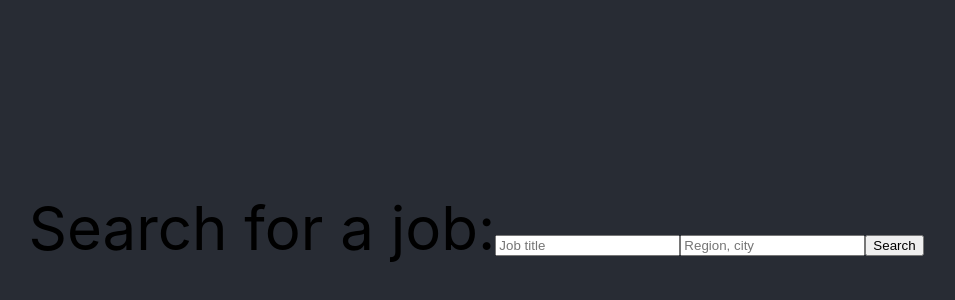
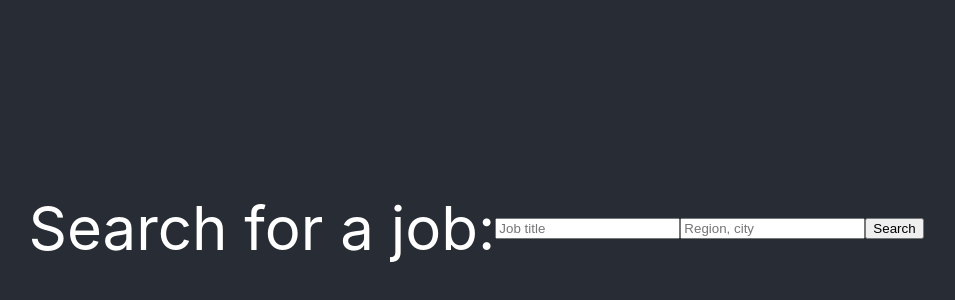
Before and after one commit to Svdbroek/TechJob-Searcher, a React (Create React App) app: page / in a window 1280 px wide. Shown: the part 172-472 px from the top of the page, without its empty margins (164-1119 px from the left). Built offline with nearby package versions, Linux system fonts and the light colour scheme.

Commit message:
rewrote some functions for readability, changed the way the splashpage works

```diff
--- a/src/App.css
+++ b/src/App.css
@@ -20,18 +20,3 @@
 .App-link {
   color: #09d3ac;
 }
-
-.startPage {
-display: flex;
-background-color: #282c34;
-position: fixed;
-top: 0;
-left: 0;
-bottom: 0;
-right: 0;
-overflow: auto;
-justify-content: center;
-align-items: center;
-font-size: 60px;
-
-}
--- a/src/App.js
+++ b/src/App.js
@@ -11,8 +11,7 @@ export default class App extends React.Component {
     this.state = {
       originalData: [],
       data: [],
-      loading: false,
-      ranOnce: false
+      loading: false
     };
   }
 
@@ -45,19 +44,10 @@ export default class App extends React.Component {
   };
 
   render() {
-    const { data } = this.state;
-    if (this.state.ranOnce === false) {
-      return (
-        <div className="startPage">
-          <Header handleSearch={this.Fetcher} />
-        </div>
-      );
-    }
-
     return (
       <div className="App">
         <header className="App-header">
-          <Header handleSearch={this.Fetcher} />
+          <Header handleSearch={this.Fetcher} jobTitle="" />
         </header>
         <main>
         <Sidebar handleSearch={this.filterByDate}/>
@@ -65,7 +55,7 @@ export default class App extends React.Component {
           {this.state.loading ? (
             <img src="https://static-steelkiwi-dev.s3.amazonaws.com/media/filer_public/4e/07/4e07eece-7c84-46e2-944d-1a6b856d7b5f/463ff844-6f36-4ffe-b051-fea983d39223.gif" />
           ) : (
-            <Feed data={data} />
+            <Feed data={this.state.data} />
           )}
         </main>
       </div>
--- a/src/Sections/Feed/Feed.js
+++ b/src/Sections/Feed/Feed.js
@@ -1,22 +1,26 @@
 import React, { Component } from "react";
-import './Feed.css'
+import "./Feed.css";
 import JobAplication from "./JobAplication";
 
 export default class Feed extends Component {
   // data = [{name: "jopb 1"},
   //               {name: "job2"}]
 
-
-
-    render() {
-      const {data} = this.props;
-      console.log({data})
-
+  render() {
+    const data = this.props.data;
     return (
-    <div className ="feed">
-
-        {data.map(jobAdv => <JobAplication title={jobAdv.title} company={jobAdv.company} location={jobAdv.location} description={jobAdv.description} logo={jobAdv.company_logo}/>)}
-
-    </div>)
+      <div className="feed">
+        {data.map((jobAdv, index) => (
+          <JobAplication
+            title={jobAdv.title}
+            company={jobAdv.company}
+            location={jobAdv.location}
+            description={jobAdv.description}
+            logo={jobAdv.company_logo}
+            key={index}
+          />
+        ))}
+      </div>
+    );
+  }
 }
-}
--- /dev/null
+++ b/src/Sections/Header/Header.css
@@ -0,0 +1,15 @@
+
+.startPage {
+    display: flex;
+    background-color: #282c34;
+    position: fixed;
+    top: 0;
+    left: 0;
+    bottom: 0;
+    right: 0;
+    overflow: auto;
+    justify-content: center;
+    align-items: center;
+    font-size: 60px;
+
+    }
--- a/src/Sections/Header/Header.js
+++ b/src/Sections/Header/Header.js
@@ -1,12 +1,13 @@
 import React, { Component } from "react";
-
+import "./Header.css"
 export default class Header extends Component {
 
   constructor() {
     super();
     this.state = {
       jobTitle: "",
-      region: ""
+      region: "",
+      ranOnce: false,
     };
   }
 
@@ -22,15 +23,24 @@ export default class Header extends Component {
     });
   };
 
+  toggleClass = ()=>{
+    if (this.state.ranOnce){}else{
+    this.setState({ranOnce: true})}
+  }
+
+ wrapperFunction = () =>{
+this.toggleClass()
+this.props.handleSearch (this.state.jobTitle, this.state.region)
+ }
+
   render() {
-    const {jobTitle, region} = this.state;
-
     return (
-      <div className="formSection">
+      <div className={this.state.ranOnce ? "formSection "   : "startPage"}
+       >
         <label>Search for a job:</label>
-        <input placeholder={"Job title"} onChange={this.handleJobTitleChange} value={jobTitle}/>
-        <input placeholder={"Region, city"} onChange={this.handleRegionChange} value={region}/>
-        <button type="button" onClick={() => this.props.handleSearch(jobTitle, region)}>
+        <input placeholder={"Job title"} onChange={this.handleJobTitleChange} value={this.state.jobTitle}/>
+        <input placeholder={"Region, city"} onChange={this.handleRegionChange} value={this.state.region}/>
+        <button type="button" onClick={this.wrapperFunction}>
           Search
         </button>
       </div>
```
